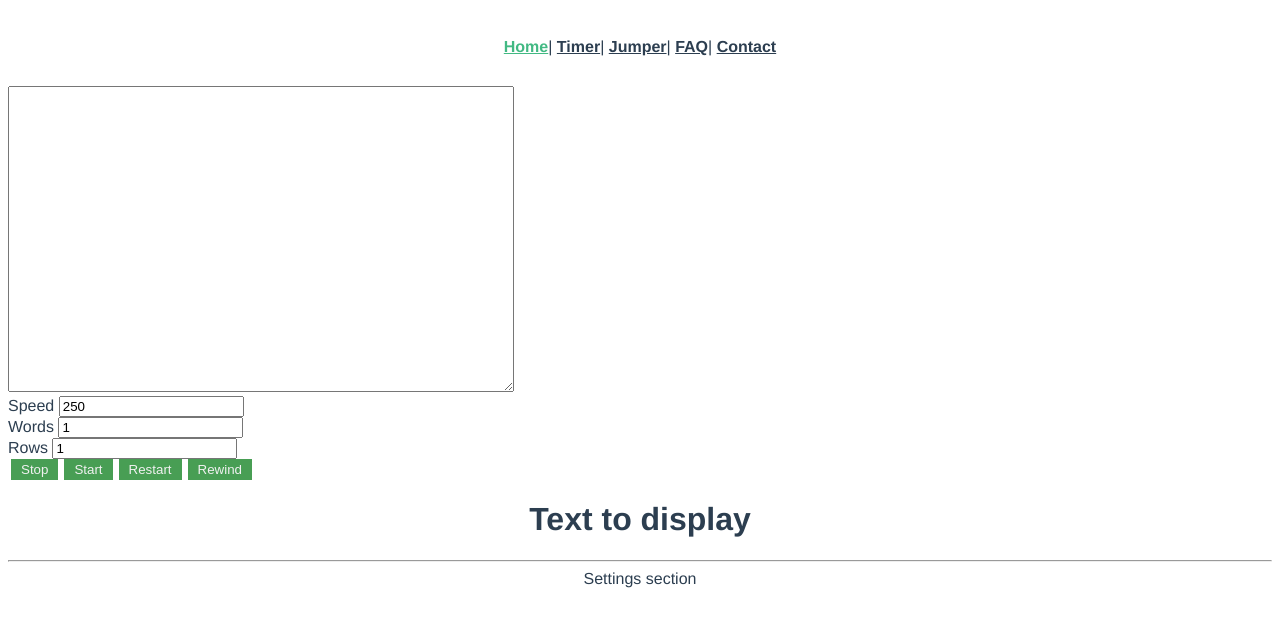
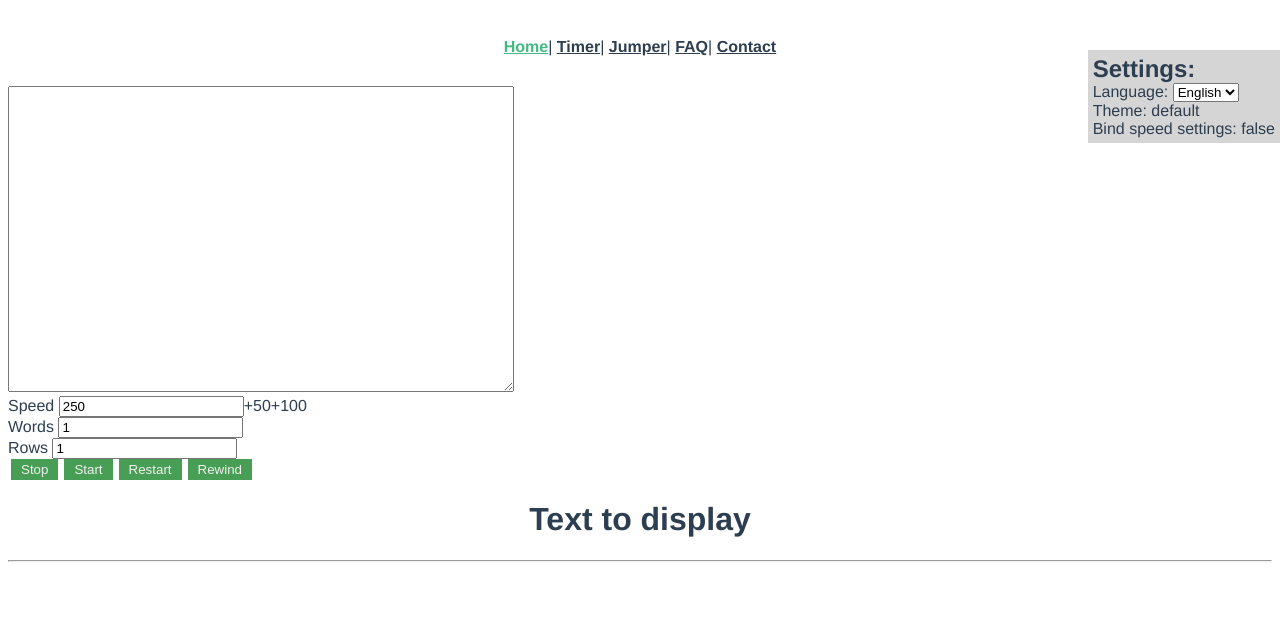
Before and after one commit to michalmietlinski/fastread.github.io, a Vue app in the folder fast-read/: page /#/ in a window 1280 px wide. Shown: the top 626 px of the page. Built offline with nearby package versions, Linux system fonts and the light colour scheme.

Commit message:
Langages switcher

```diff
--- a/fast-read/src/App.vue
+++ b/fast-read/src/App.vue
@@ -1,34 +1,47 @@
 <template>
   <div id="app">
     <div id="nav">
-      <router-link to="/">{{titleHome}}</router-link>|
-      <router-link to="/timer">{{titleTimer}}</router-link>|
-      <router-link to="/jumper">{{titleJumper}}</router-link>|
-      <router-link to="/faq">{{titleFaq}}</router-link>|
-      <router-link to="/contact">{{titleContact}}</router-link>
+      <router-link to="/">{{copy.menu ? copy.menu.home : ''}}</router-link>|
+      <router-link to="/timer">{{copy.menu ? copy.menu.timer: ''}}</router-link>|
+      <router-link to="/jumper">{{copy.menu ? copy.menu.jumper: ''}}</router-link>|
+      <router-link to="/faq">{{copy.menu ?copy.menu.faq: ''}}</router-link>|
+      <router-link to="/contact">{{copy.menu ?copy.menu.contact: ''}}</router-link>
     </div>
     <transition name="router-anim" enter-active-class="animated bounceInLeft">
           <router-view/>
     </transition>
-    <div>
-      Settings section
-
+    <div class="settings">
+      <h2>Settings:</h2>
+      <div>Language: <select v-on:change="setLanguage">
+        <option v-for="lang in availableLanguages" :value="lang" v-bind:key="lang">{{lang}}</option>
+      </select>
+      </div>
+      <div>Theme: {{'default'}}</div>
+      <div>Bind speed settings: {{'false'}}</div>
     </div>
   </div>
 </template>
 <script>
-import Copy from "./assets/copy";
+import {mapState} from 'vuex';
 
 export default {
   name: "appView",
   data() {
     return {
-      titleHome: Copy.menu.home,
-      titleTimer: Copy.menu.timer,
-      titleJumper: Copy.menu.jumper,
-      titleFaq: Copy.menu.faq,
-      titleContact: Copy.menu.contact
+
     };
+  },
+  computed: {
+      ...mapState([
+      'language',
+      'availableLanguages',
+      'copy'
+    ]),
+  },
+  methods:{
+    setLanguage(e) {
+      this.$store.dispatch('setLanguage', e.target.value)
+    },
   }
 };
 </script>
@@ -108,4 +121,16 @@ textarea {
       text-align:center;
     }
 }
+.settings{
+  h2{
+    margin:0;
+  }
+  position:absolute;
+  top:50px;
+  right:0;
+  text-align:left;
+  max-width:200px;
+  padding:5px;
+  background: #d5d5d5;
+}
 </style>
--- a/fast-read/src/assets/copy.js
+++ b/fast-read/src/assets/copy.js
@@ -1,4 +1,5 @@
 const copy = {
+  English: {
     menu: {
       faq: 'FAQ',
       contact: 'Contact',
@@ -26,6 +27,8 @@ const copy = {
         answear: 'Answear2',
       },
     ],
+  },
+  Polski: {},
 };
 
 export default copy;
--- a/fast-read/src/components/Counter.vue
+++ b/fast-read/src/components/Counter.vue
@@ -5,9 +5,9 @@
     </div>
     <div class="resulttext" v-if="watchplaying">{{texttoread2}}</div>
     <div class="controls">
-      <button v-on:click="stopWatch()">{{copyControlsStop}}</button>
-      <button v-on:click="startWatch()">{{copyControlsStart}}</button>
-      <button v-on:click="resetWatch()">{{copyControlsReset}}</button>
+      <button v-on:click="stopWatch()">{{copy.menu  ? copy.controls.stop : ''}}</button>
+      <button v-on:click="startWatch()">{{copy.menu  ? copy.controls.start : ''}}</button>
+      <button v-on:click="resetWatch()">{{copy.menu  ? copy.controls.reset : ''}}</button>
     </div>
     <div class="results">
       <div>{{watchtime}}</div>
@@ -18,7 +18,7 @@
 </template>
 
 <script>
-import Copy from '@/assets/copy';
+import {mapState} from 'vuex';
 
 export default {
   name: 'Counter',
@@ -26,10 +26,6 @@ export default {
     msg: String,
   },
   data: () => ({
-    // Responsible for the copy
-    copyControlsStop: Copy.controls.stop,
-    copyControlsStart: Copy.controls.start,
-    copyControlsReset: Copy.controls.reset,
     // Responsible for content
     texttoread2: '',
     wordcount: 0,
@@ -40,6 +36,11 @@ export default {
     stoptime: 0,
     watchresult: {},
   }),
+  computed: {
+      ...mapState([
+      'copy'
+    ]),
+  },
   watch: {
     texttoread(val) {
       this.partialtext = val.split(' ');
--- a/fast-read/src/components/Faq.vue
+++ b/fast-read/src/components/Faq.vue
@@ -1,7 +1,7 @@
 <template>
  <div>
    <ul class="faq-css">
-     <li v-for="(item, index) in copy" v-bind:key="index">
+     <li v-for="(item, index) in copy.faq" v-bind:key="index">
       <h3 v-on:click="open(index)">{{item.question}}<span class="opened">{{item.opened ? '+' : '-'}}</span></h3>
       <span v-show="item.opened">{{item.answear}}</span>
       <hr>
@@ -11,16 +11,22 @@
 </template>
 
 <script>
-import Copy from '@/assets/copy.js';
+import {mapState} from 'vuex';
 
 export default {
   name: 'Main',
   data: () => ({
     abc: 'an',
-    copy: Copy.faq.map((el)=>{
-      return Object.assign(el, {opened:false})
-    }),
+    // copy: Copy.faq.map((el)=>{
+    //   return Object.assign(el, {opened:false})
+    // }),
   }),
+  computed: {
+      ...mapState([
+      'copy'
+    ]),
+    // cp: this.copy,
+  },
   methods: {
     open: function(index)   {
         if(this.copy[index].opened !== true){
--- a/fast-read/src/components/Jumper.vue
+++ b/fast-read/src/components/Jumper.vue
@@ -6,8 +6,8 @@
     <div class="bottomright">{{spot3}}</div>
     <textarea v-model="texttoread3"></textarea>
     <div class="controller">
-      <button v-on:click="startjump()">Start</button>
-      <button v-on:click="stopjump()">Stop</button>
+      <button v-on:click="startjump()">{{copy.menu  ? copy.controls.start : ''}}</button>
+      <button v-on:click="stopjump()">{{copy.menu  ? copy.controls.stop : ''}}</button>
       <input type="number" v-model="jumpspeed">
       <input type="checkbox" v-model="jumprandom">
       <div>
@@ -36,6 +36,11 @@ export default {
     jumpstop: false,
     texttoread3: '',
   }),
+  computed: {
+      ...mapState([
+      'copy'
+    ]),
+  },
   methods: {
     startjump() {
       this.jumpwordstable = this.texttoread3.split(/[ ,\s]+/);
--- a/fast-read/src/components/Main.vue
+++ b/fast-read/src/components/Main.vue
@@ -5,22 +5,25 @@
     </div>
     <div class="controls">
       <div>
-        {{copyControlsSpeed}}
+        {{copy.menu ? copy.controls.speed : ''}}
         <input type="number" v-on:change="updateSpeed" :value="speed">
+        <span v-on:click="addSpeed(50)">+50</span>
+      <span v-on:click="addSpeed(100)">+100</span>
       </div>
       <div>
-        {{copyControlsWords}}
+        {{copy.menu  ? copy.controls.words : ''}}
         <input type="number" v-on:change="updateWordperline" :value="wordperline">
       </div>
       <div>
-        {{copyControlsRows}}
+        {{copy.menu  ? copy.controls.rows : ''}}
         <input type="number" v-on:change="updateNumberofrows" :value="numberofrows">
       </div>
       <div>
-        <button v-on:click="stop()">{{copyControlsStop}}</button>
-        <button v-on:click="start()">{{copyControlsStart}}</button>
-        <button v-on:click="restart()">{{copyControlsRestart}}</button>
-        <button v-on:click="rewind()">{{copyControlsRewind}}</button>
+        <button v-on:click="stop()">{{copy.menu  ? copy.controls.stop : ''}}</button>
+        <button v-on:click="start()">{{copy.menu  ? copy.controls.start: ''}}</button>
+        <button v-on:click="restart()">{{copy.menu  ? copy.controls.restart: ''}}</button>
+        <button v-on:click="rewind()">{{copy.menu  ? copy.controls.rewind: ''}}</button>
+
       </div>
     </div>
     <div class="resulttext centered">
@@ -31,19 +34,10 @@
 </template>
 
 <script>
-import Copy from "@/assets/copy";
 import {mapState} from 'vuex';
 export default {
   name: "Main",
   data: () => ({
-    // Responsible for the copy
-    copyControlsSpeed: Copy.controls.speed,
-    copyControlsWords: Copy.controls.words,
-    copyControlsRows: Copy.controls.rows,
-    copyControlsStop: Copy.controls.stop,
-    copyControlsStart: Copy.controls.start,
-    copyControlsRestart: Copy.controls.restart,
-    copyControlsRewind: Copy.controls.rewind,
     // Responsible for showing text
     texttoread: "",
     partialtext: "",
@@ -57,7 +51,8 @@ export default {
       ...mapState([
       'speed',
       'wordperline',
-      'numberofrows'
+      'numberofrows',
+      'copy'
     ]),
   },
   watch: {
@@ -134,6 +129,10 @@ export default {
       this.restart.bind(this);
       this.reading(this.restart);
     },
+    addSpeed(speed){
+      this.$store.dispatch('setSpeed',this.speed+speed )
+
+    },
   }
 };
 </script>
--- a/fast-read/src/store.js
+++ b/fast-read/src/store.js
@@ -1,5 +1,6 @@
 import Vue from 'vue';
 import Vuex from 'vuex';
+import Copy from './assets/copy';
 
 Vue.use(Vuex);
 
@@ -8,6 +9,9 @@ export default new Vuex.Store({
     speed: parseInt(sessionStorage.getItem('speed'), 10) || 250,
     wordperline: parseInt(sessionStorage.getItem('wordperline'), 10) || 1,
     numberofrows: parseInt(sessionStorage.getItem('numberofrows'), 10) || 1,
+    language: sessionStorage.getItem('language') || 'English',
+    availableLanguages: ['English', 'Polski'],
+    copy: Copy[sessionStorage.getItem('language') || 'English'],
 
   },
   mutations: {
@@ -19,6 +23,10 @@ export default new Vuex.Store({
     },
     SET_NUMBEROFROWS: (state, numberofrows) => {
       state.numberofrows = numberofrows;
+    },
+    SET_LANGUAGE: (state, language) => {
+      state.language = language;
+      state.copy = Copy[language];
     },
   },
   actions: {
@@ -32,10 +40,17 @@ export default new Vuex.Store({
       commit('SET_WORDPERLINE', newValue);
       return state.wordperline;
     },
-    setNumberofrows:  ({ commit, state }, newValue) => {
+    setNumberofrows: ({ commit, state }, newValue) => {
       sessionStorage.setItem('numberofrows', newValue);
       commit('SET_NUMBEROFROWS', newValue);
       return state.numberofrows;
+    },
+    setLanguage: ({ commit, state }, newValue) => {
+      if (state.availableLanguages.includes(newValue)) {
+        sessionStorage.setItem('language', newValue);
+        commit('SET_LANGUAGE', newValue);
+      }
+      return state.language;
     },
   },
   getters: {
@@ -48,5 +63,8 @@ export default new Vuex.Store({
     getNumberofrows(state) {
       return state.numberofrows;
     },
+    getFaq(state) {
+      return state.copy.faq.map(el => Object.assign(el, { opened: false }));
+    },
   },
 });
```
Lines whose indentation alone changed are shown as unchanged.
